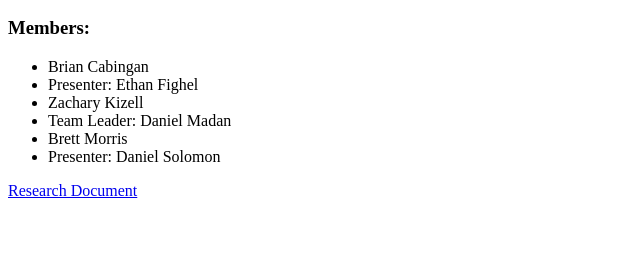
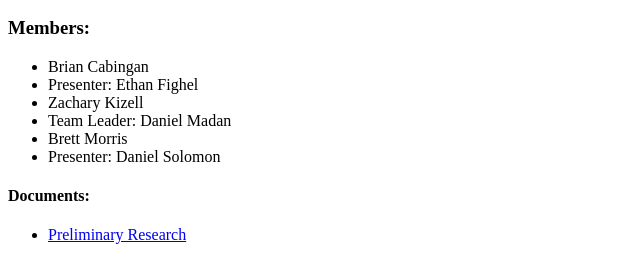
Before and after one commit to DanielMadan2001/CISC_326_Group_19, a plain HTML site: page index.html in a window 1280 px wide. Shown: the part 94-372 px from the top of the page, without its empty margins (0-640 px from the left). Drawn offline with Linux system fonts and the light colour scheme.

Commit message:
Update index.html

```diff
--- a/index.html
+++ b/index.html
@@ -17,6 +17,10 @@
 		      <li> Brett Morris </li>
 		      <li> Presenter: Daniel Solomon </li>
 	    	</ul>
-		<a href="https://docs.google.com/document/d/1yRCsWPRQDl5gSndRI10U9IIddtQ6S5RYjZjKZuIZIsU/edit?usp=sharing">Research Document</a>
+		<h4> Documents: </h4>
+		<ul>
+			<li><a href="https://docs.google.com/document/d/1yRCsWPRQDl5gSndRI10U9IIddtQ6S5RYjZjKZuIZIsU/edit?usp=sharing"> Preliminary Research </a></li>
+		</ul>
+
 	</body>
 </html>
```
